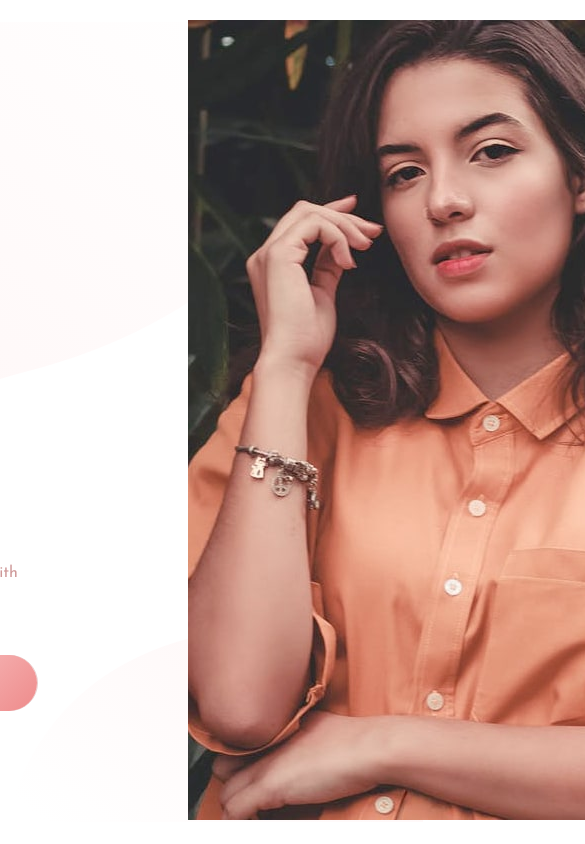
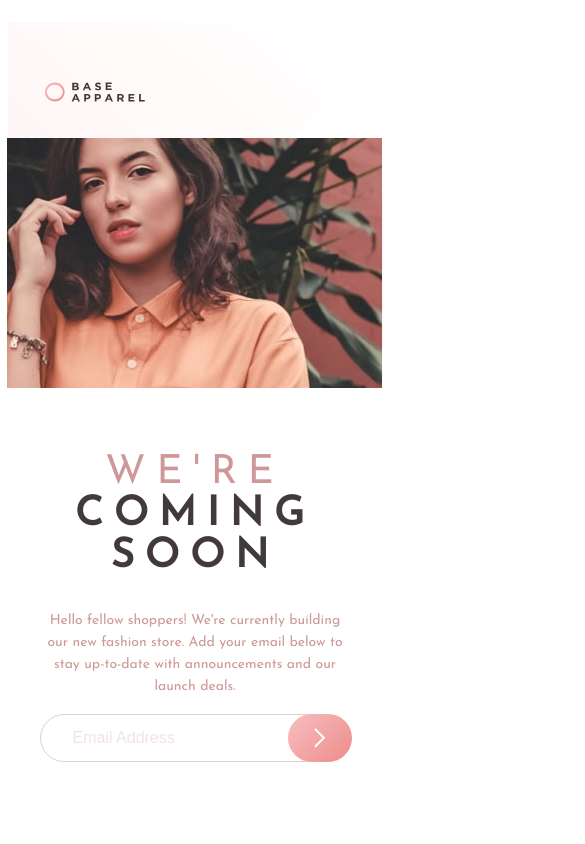
Before and after one commit to g1org11/base-apperal, a plain HTML site: page index.html in a window 390 px wide. Shown: the top 844 px of the page, 585 px wide, since content can reach past the window. Drawn offline with Linux system fonts and the light colour scheme.

Commit message:
add responsive

```diff
--- a/responsive.css
+++ b/responsive.css
@@ -0,0 +1,85 @@
+@media screen and (max-width: 1440px) {
+  .conteiner {
+    height: 800px;
+    width: 375px;
+  }
+  .base-conteiner {
+    width: 311px;
+  }
+  .base-left-part {
+    padding-right: 0;
+    display: flex;
+    /* justify-content: center; */
+    align-items: center;
+    flex-direction: column;
+  }
+  .logo {
+    /* margin-left: 32px; */
+
+    margin-right: 200px;
+  }
+  .logo img {
+    height: 20.886075973510742px;
+    width: 100px;
+    margin-bottom: 32px;
+  }
+  .hiden-img {
+    height: 250px;
+    width: 376px;
+    background-image: url(images/hero-mobile.jpg);
+    background-repeat: no-repeat;
+    background-size: contain;
+    margin-bottom: 64px;
+  }
+  .base-infos h1 {
+    font-weight: 300;
+    font-size: 40px;
+    line-height: 42px;
+
+    text-align: center;
+    letter-spacing: 10.8254px;
+
+    color: #ce9898;
+  }
+  .base-infos h2 {
+    height: 84px;
+    width: 311px;
+
+    font-size: 40px;
+    line-height: 42px;
+    /* or 105% */
+
+    text-align: center;
+    letter-spacing: 10.8254px;
+
+    color: #423a3a;
+  }
+  .base-infos p {
+    height: 88px;
+    width: 311px;
+    left: 32px;
+    top: 540px;
+    margin-bottom: 16px;
+
+    font-weight: 400;
+    font-size: 14px;
+    line-height: 22px;
+    /* or 157% */
+
+    text-align: center;
+
+    color: #ce9898;
+  }
+  .email-div input {
+    height: 48px;
+    width: 311px;
+  }
+  .submit-div {
+    left: 80%;
+    height: 48px;
+    width: 64px;
+  }
+  .base-right-part {
+    display: none;
+  }
+}
--- a/style.css
+++ b/style.css
@@ -75,9 +75,6 @@ body {
   width: 610px;
 }
 
-.hiden-img {
-  display: none;
-}
 .email-div {
   position: relative;
   display: flex;
```
